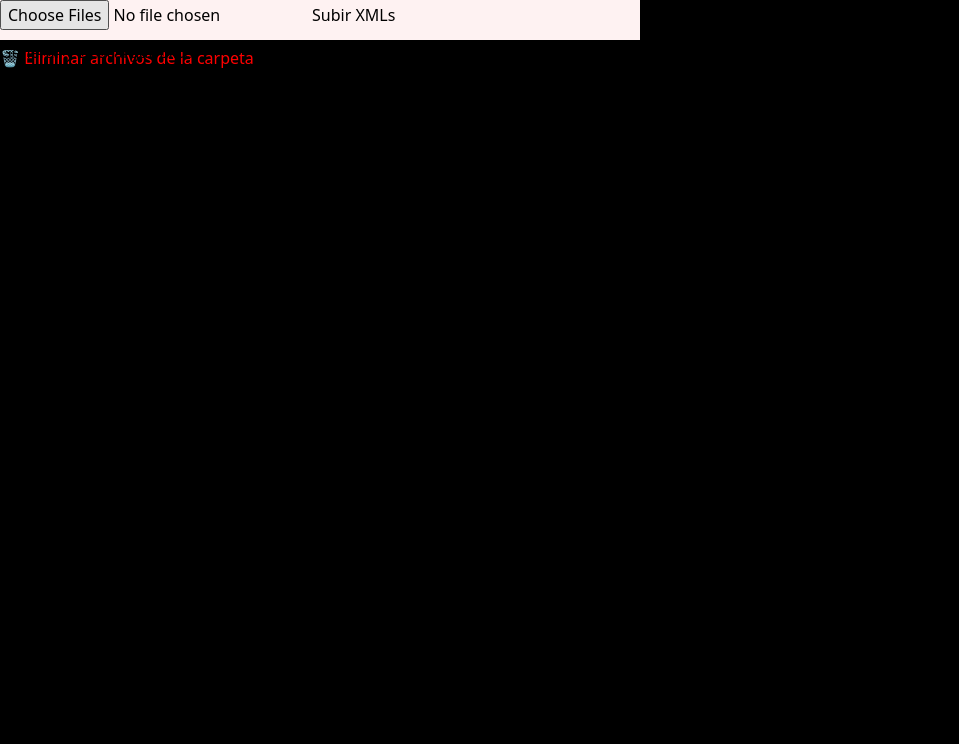
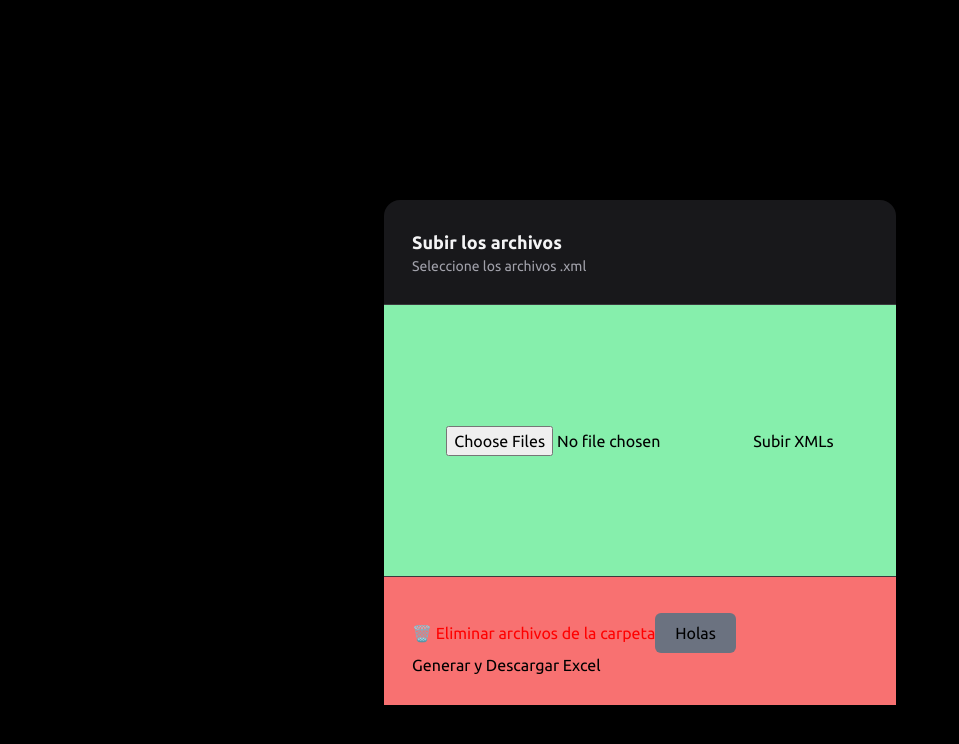
Before and after one commit to Ody2207/facturas-app, a Next.js app: page / in a window 1280 px wide. Shown: the top 744 px of the page, without its empty margins (0-959 px from the left). Built offline with nearby package versions, Linux system fonts and the light colour scheme.

Commit message:
Arreglando la logica

```diff
--- /dev/null
+++ b/src/app/components/ComButton.jsx
@@ -0,0 +1,8 @@
+
+export default function ComButton() {
+    return (
+        <button className="py-2 px-5 bg-gray-500 rounded-md">
+            Holas
+        </button>
+    )
+}
--- a/src/app/components/UploadForm.jsx
+++ b/src/app/components/UploadForm.jsx
@@ -1,6 +1,7 @@
 "use client";
 
 import { useState } from "react";
+import ComButton from "./ComButton";
 
 export default function UploadForm() {
     const [selectedFiles, setSelectedFiles] = useState(null);
@@ -28,7 +29,7 @@ export default function UploadForm() {
         try {
             for (const chunk of chunks) {
                 const formData = new FormData();
-                chunk.forEach(file => formData.append("file", file));
+                chunk.forEach((file) => formData.append("file", file));
 
                 const res = await fetch("/api/google/invoices", {
                     method: "POST",
@@ -38,14 +39,18 @@ export default function UploadForm() {
                 const data = await res.json();
 
                 if (!res.ok) {
-                    setStatus(`❌ Error en la subida de un lote: ${data.message}`);
+                    setStatus(
+                        `❌ Error en la subida de un lote: ${data.message}`
+                    );
                     return;
                 }
 
                 allIds.push(...data.ids);
             }
 
-            setStatus(`✅ Archivos subidos correctamente: ${allIds.join(", ")}`);
+            setStatus(
+                `✅ Archivos subidos correctamente: ${allIds.join(", ")}`
+            );
         } catch (error) {
             console.error("Error al subir archivos:", error);
             setStatus("❌ Error inesperado al subir los archivos.", error);
@@ -59,7 +64,9 @@ export default function UploadForm() {
         if (!confirmDelete) return;
 
         try {
-            const res = await fetch("/api/google/invoices", { method: "DELETE" });
+            const res = await fetch("/api/google/invoices", {
+                method: "DELETE",
+            });
             const contentType = res.headers.get("content-type");
 
             if (contentType && contentType.includes("application/json")) {
@@ -80,8 +87,8 @@ export default function UploadForm() {
     };
 
     return (
-        <section className="space-y-4 w-1/2 h-10 bg-red-50">
-            <form onSubmit={handleSubmit}>
+        <form onSubmit={handleSubmit} className="w-full h-full flex flex-col ">
+            <div className="p-7 flex justify-center items-center flex-1 bg-green-300">
                 <input
                     type="file"
                     name="file"
@@ -90,16 +97,34 @@ export default function UploadForm() {
                     onChange={(e) => setSelectedFiles(e.target.files)}
                 />
                 <button type="submit">Subir XMLs</button>
-            </form>
+            </div>
 
+            <div className="p-7 border-t border-t-[#3A3A3D] mt-auto bg-red-400">
                 <button
                     onClick={handleDelete}
                     style={{ marginTop: "1rem", color: "red" }}
                 >
                     🗑️ Eliminar archivos de la carpeta
                 </button>
+                <ComButton />
 
+                <button
+                    onClick={async () => {
+                        const res = await fetch("/api/process");
+                        const data = await res.json();
+
+                        if (res.ok) {
+                            alert("✅ " + data.message);
+                            window.open(data.downloadUrl, "_blank");
+                        } else {
+                            alert("❌ " + data.message);
+                        }
+                    }}
+                >
+                    Generar y Descargar Excel
+                </button>
                 {status && <p dangerouslySetInnerHTML={{ __html: status }} />}
-        </section>
+            </div>
+        </form>
     );
 }
--- a/src/app/globals.css
+++ b/src/app/globals.css
@@ -2,8 +2,30 @@
 @tailwind components;
 @tailwind utilities;
 
-* {
-    margin: 0;
-    padding: 0;
-    box-sizing: border-box;
+.bg-backgroud {
+    background-color: #000;
 }
+
+.bg-foreground {
+    background-color: #ECEDEE;
+}
+
+.bg-content1 {
+    background-color: #18181b;
+}
+
+.with-card {
+    width: 70%;
+
+    @media screen and (min-width: 900px) {
+        width: 50%;
+    }
+
+    @media screen and (min-width: 1200px) {
+        width: 40%;
+    }
+
+    @media screen and (min-width: 1450px) {
+        width: 30%;
+    }
+}
--- a/src/app/layout.js
+++ /dev/null
@@ -1,30 +0,0 @@
-import localFont from "next/font/local";
-import './globals.css';
-
-const geistSans = localFont({
-  src: "./fonts/GeistVF.woff",
-  variable: "--font-geist-sans",
-  weight: "100 900",
-});
-const geistMono = localFont({
-  src: "./fonts/GeistMonoVF.woff",
-  variable: "--font-geist-mono",
-  weight: "100 900",
-});
-
-export const metadata = {
-  title: "Create Next App",
-  description: "Generated by create next app",
-};
-
-export default function RootLayout({ children }) {
-  return (
-    <html lang="en">
-      <body
-        className={`${geistSans.variable} ${geistMono.variable} antialiased`}
-      >
-        {children}
-      </body>
-    </html>
-  );
-}
--- /dev/null
+++ b/src/app/layout.jsx
@@ -0,0 +1,25 @@
+import './globals.css';
+
+import { Ubuntu } from "next/font/google";
+
+const ubuntu = Ubuntu({
+    weight: ["400", "500", "700"],
+    subsets: ["latin"],
+})
+
+export const metadata = {
+  title: "Factura app",
+  description: "Generated by create next app",
+};
+
+export default function RootLayout({ children }) {
+  return (
+    <html lang="en">
+      <body
+        className={`${ubuntu.className} antialiased`}
+      >
+        {children}
+      </body>
+    </html>
+  );
+}
--- a/src/app/page.js
+++ b/src/app/page.jsx
@@ -4,6 +4,7 @@ import { useState } from "react";
 import UploadForm from "./components/UploadForm";
 
 function HomePage() {
+
     const [status, setStatus] = useState(null);
     const [files, setFile] = useState();
     const [message, setMessage] = useState("");
@@ -30,26 +31,22 @@ function HomePage() {
             console.error(err);
         }
     };
+    return (
+        <section className="flex justify-center items-center w-full h-screen bg-backgroud">
+            <section className="with-card h-1/2 bg-content1 rounded-2xl space-y-*">
+                <div className="p-7 border-b border-b-[#3A3A3D]">
+                    <h2 className="text-lg font-bold text-[#f4f4f5]">
+                        Subir los archivos
+                    </h2>
+                    <p className="text-sm text-[#A1A1AA]">
+                        Seleccione los archivos .xml
+                    </p>
+                </div>
 
-    return (
-        <section className="w-full h-screen bg-black">
-            <UploadForm />
-
-            <button
-                onClick={async () => {
-                    const res = await fetch("/api/process");
-                    const data = await res.json();
-
-                    if (res.ok) {
-                        alert("✅ " + data.message);
-                        window.open(data.downloadUrl, "_blank");
-                    } else {
-                        alert("❌ " + data.message);
-                    }
-                }}
-            >
-                Generar y Descargar Excel
-            </button>
+                <div className="h-full rounded-b-2x">
+                    <UploadForm />
+                </div>
+            </section>
         </section>
     );
 }
```
Also changed, not shown: src/app/components/button.js (deleted, +0 -11 lines), src/app/components/SectionButtons.jsx (added). Lines whose indentation alone changed are shown as unchanged.
